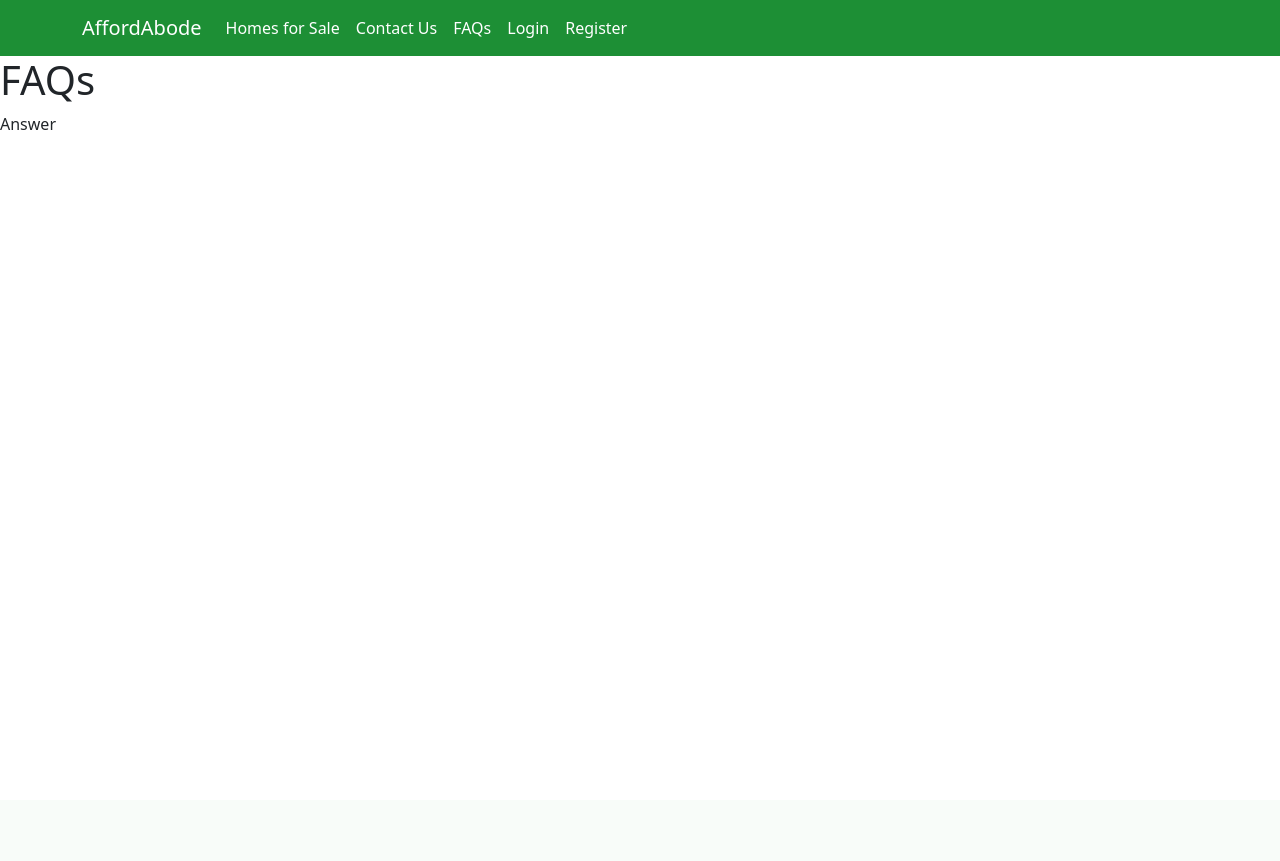
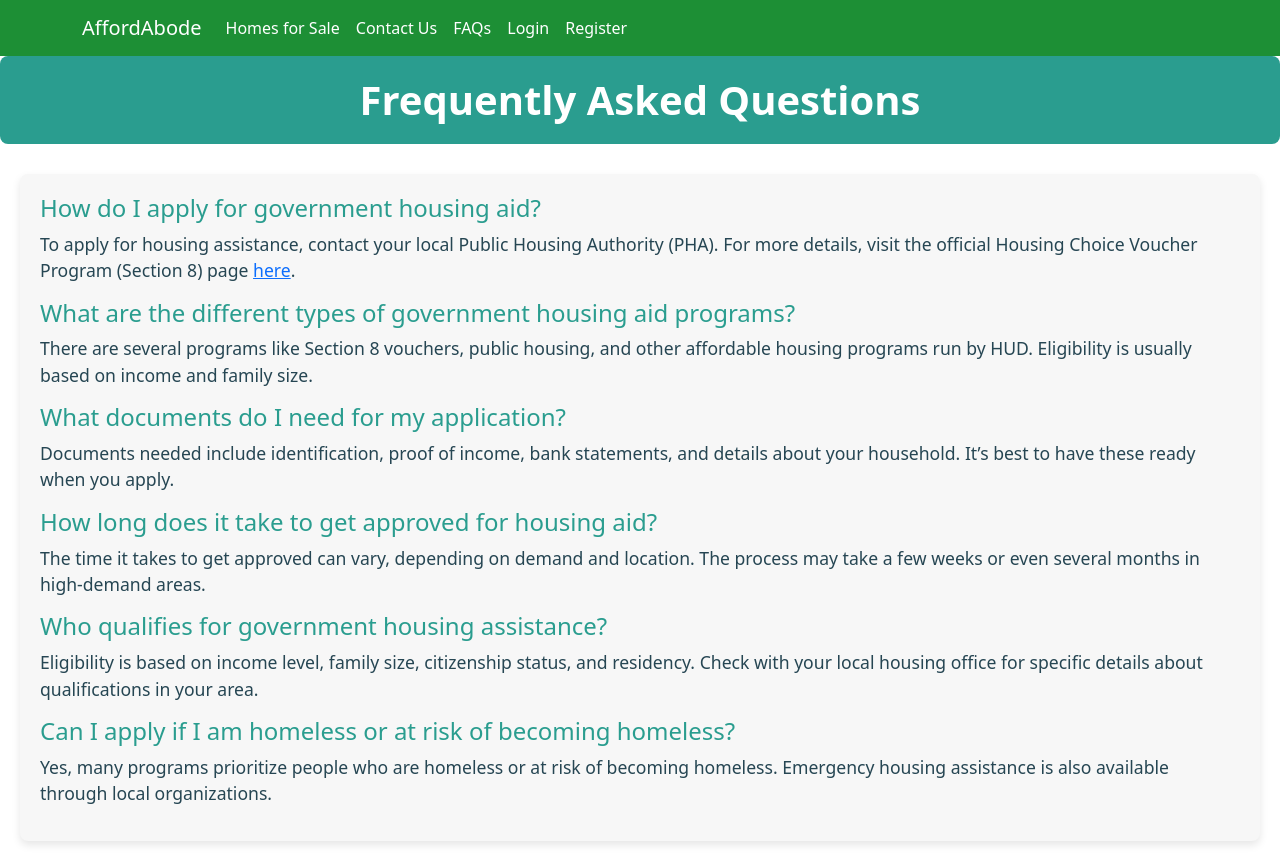
Before and after one commit to AaryanAn/AffordAbodes, a Django app: page /accounts/faq/ in a window 1280 px wide. Before the commit the page ends 130 px from the top, so only its background shows below. Run offline with Django 4.2, Linux system fonts and the light colour scheme.

Commit message:
Update faq.html

```diff
--- a/templates/faq.html
+++ b/templates/faq.html
@@ -1,7 +1,70 @@
 {% extends 'base.html' %}
 
 {% block content %}
-<h1>FAQs</h1>
-<p>Answer</p>
-<!-- You can add a contact form or more content here -->
+<h1 class="faq-header">Frequently Asked Questions</h1>
+
+<div class="faq-container">
+    <h2>How do I apply for government housing aid?</h2>
+    <p>
+        To apply for housing assistance, contact your local Public Housing Authority (PHA). For more details, visit the official Housing Choice Voucher Program (Section 8) page <a href="https://www.hud.gov/topics/housing_choice_voucher_program_section_8" target="_blank">here</a>.
+    </p>
+
+    <h2>What are the different types of government housing aid programs?</h2>
+    <p>
+        There are several programs like Section 8 vouchers, public housing, and other affordable housing programs run by HUD. Eligibility is usually based on income and family size.
+    </p>
+
+    <h2>What documents do I need for my application?</h2>
+    <p>
+        Documents needed include identification, proof of income, bank statements, and details about your household. It’s best to have these ready when you apply.
+    </p>
+
+    <h2>How long does it take to get approved for housing aid?</h2>
+    <p>
+        The time it takes to get approved can vary, depending on demand and location. The process may take a few weeks or even several months in high-demand areas.
+    </p>
+
+    <h2>Who qualifies for government housing assistance?</h2>
+    <p>
+        Eligibility is based on income level, family size, citizenship status, and residency. Check with your local housing office for specific details about qualifications in your area.
+    </p>
+
+    <h2>Can I apply if I am homeless or at risk of becoming homeless?</h2>
+    <p>
+        Yes, many programs prioritize people who are homeless or at risk of becoming homeless. Emergency housing assistance is also available through local organizations.
+    </p>
+</div>
+
+<style>
+    .faq-header {
+        text-align: center;
+        font-size: 2.5em;
+        color: #264653;
+        margin-bottom: 30px;
+        font-weight: bold;
+        background-color: #2a9d8f;
+        color: white;
+        padding: 20px;
+        border-radius: 8px;
+    }
+
+    .faq-container {
+        margin: 20px;
+        padding: 20px;
+        background-color: #f7f7f7;
+        border-radius: 8px;
+        box-shadow: 0 4px 8px rgba(0, 0, 0, 0.1);
+    }
+
+    .faq-container h2 {
+        color: #2a9d8f;
+        font-size: 1.5em;
+    }
+
+    .faq-container p {
+        font-size: 1.1em;
+        margin-bottom: 15px;
+        color: #264653;
+    }
+</style>
 {% endblock %}
```
